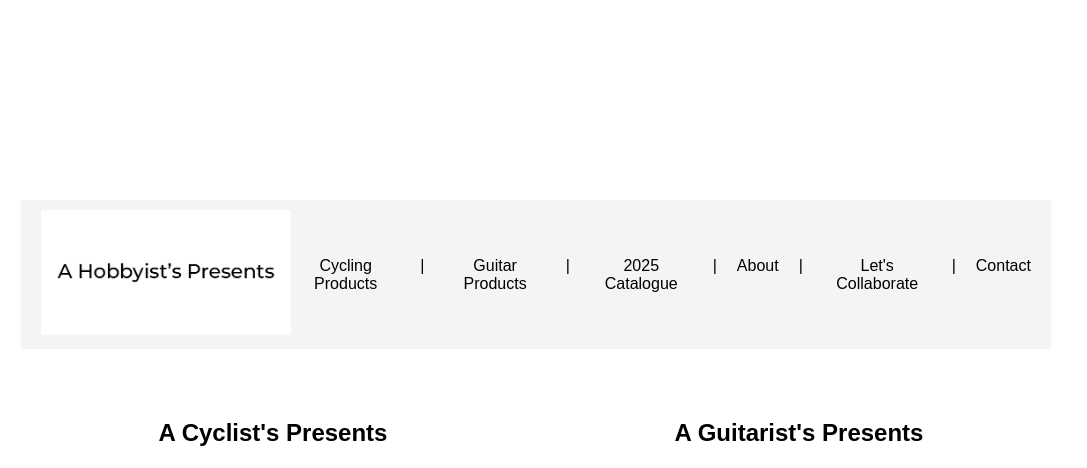
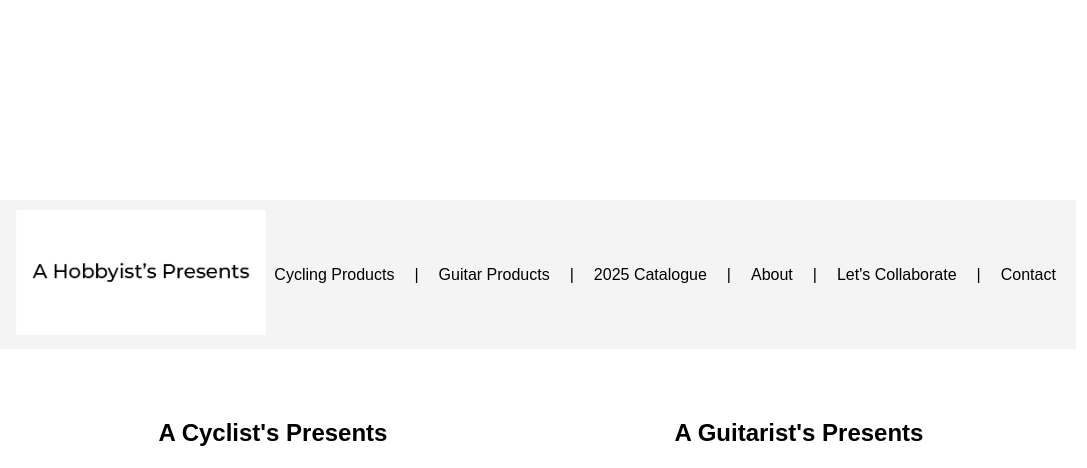
Before and after one commit to ahobbyistspresents/website-test, a PHP site: page / in a window 1280 px wide; the page is wider, and only the part inside the window is pictured. Shown: the top 468 px of that part, without its empty margins (40-1127 px from the left). Run offline with PHP 8.4, Linux system fonts and the light colour scheme.

Commit message:
Update styles.css

```diff
--- a/styles.css
+++ b/styles.css
@@ -11,8 +11,8 @@
             flex-direction: column;
             align-items: center;
             text-align: center;
-                padding-left: 55px;
-                padding-right: 55px;
+                padding-left: 2.5%;
+                padding-right: 2.5%;
         }
 
         nav {
```
